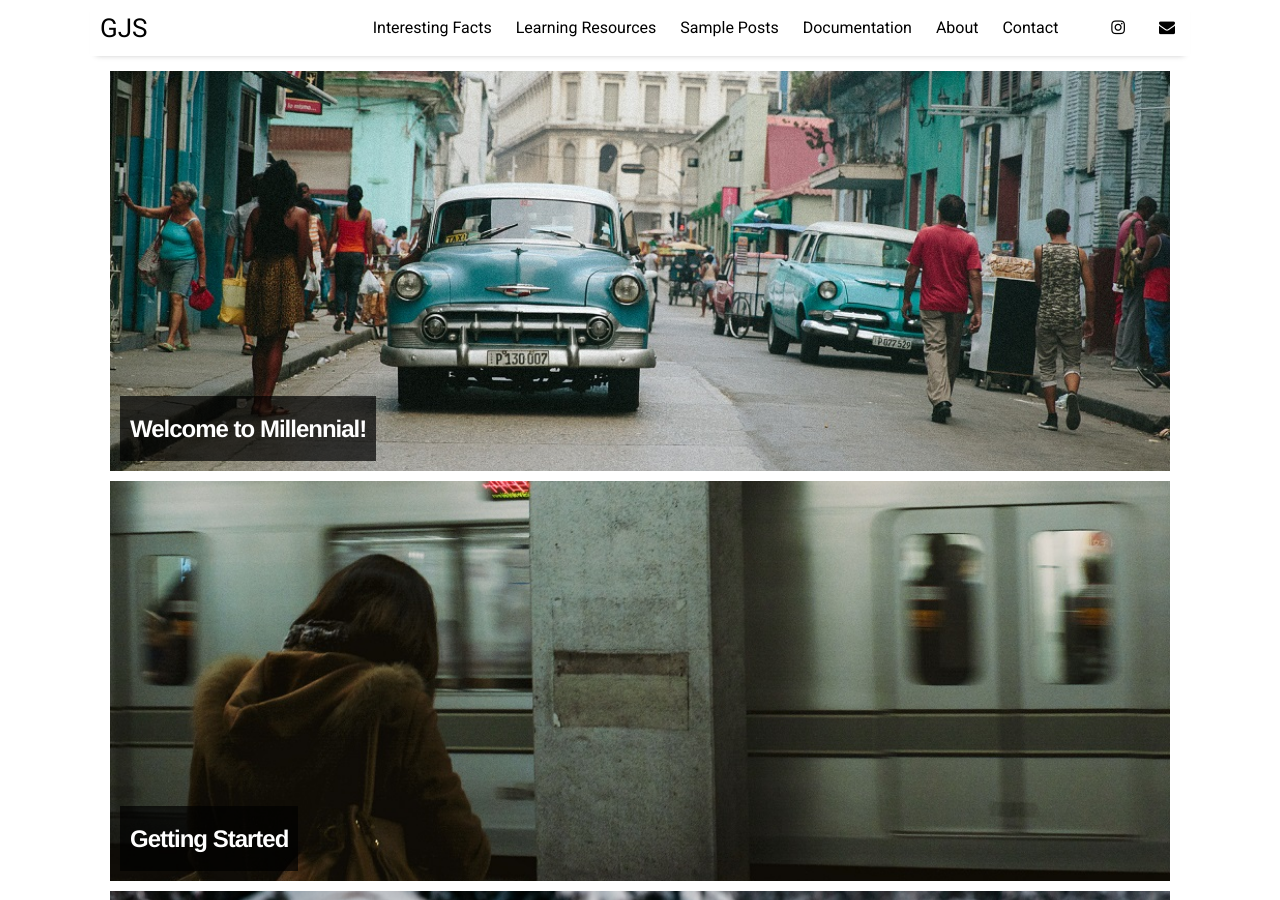
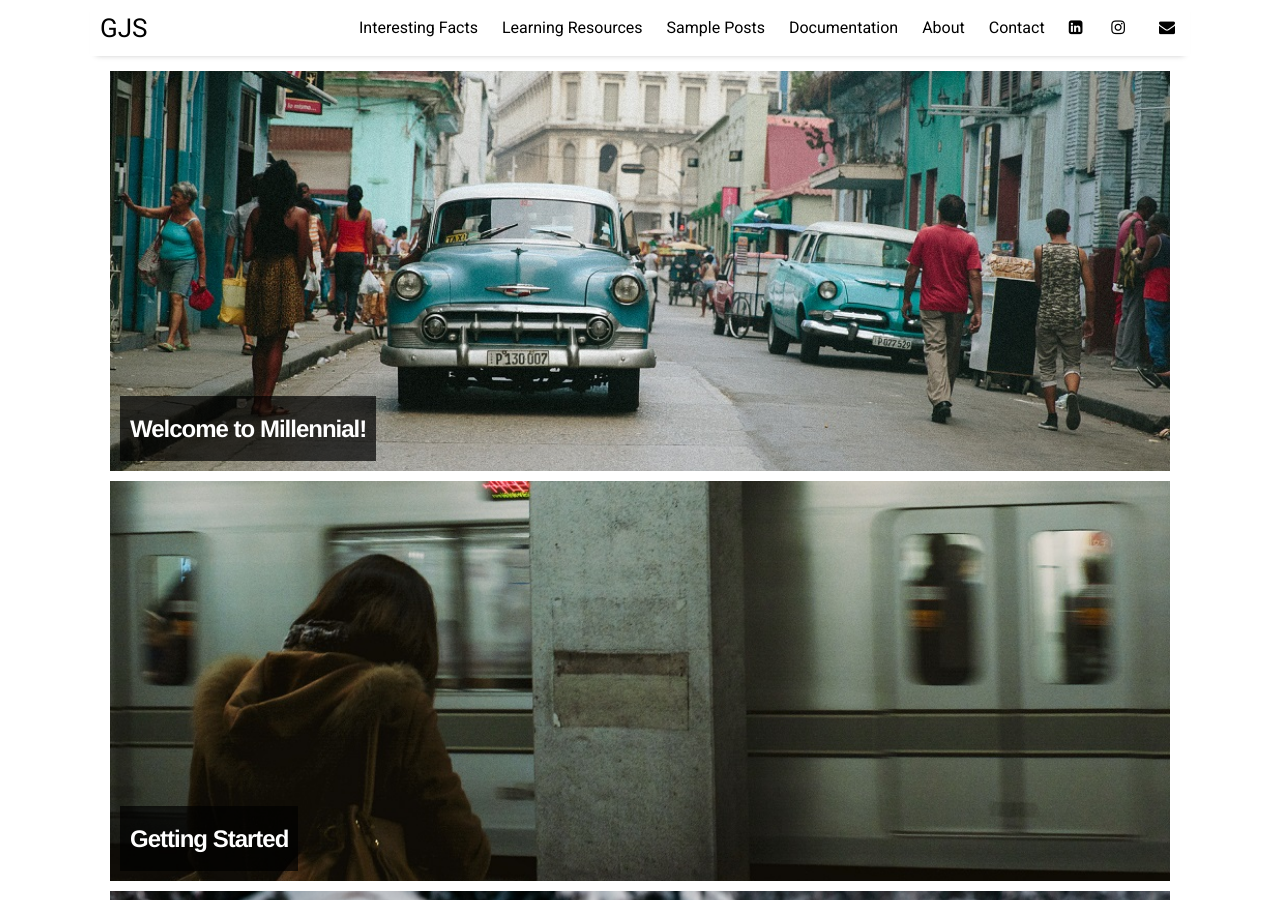
Before and after one commit to GJSayas/GJSayas.github.io, a Jekyll site: the page built from index.html, in a window 1280 px wide and 900 px high. Built offline with Jekyll 4.4.1, drawn with Linux system fonts in a browser that asks for light colours; nearby versions of some CDN libraries; the list of posts is cut into pages by our own code.

Commit message:
Update settings.yml

```diff
--- a/_data/settings.yml
+++ b/_data/settings.yml
@@ -16,10 +16,12 @@ menu:
 
 # Available social icons are powered by Font Awesome, so you can use any icon that they offer
 social:
-- {icon: 'fa-linkedin-square', link:    'https://www.linkedin.com/in/getsie-jinelle-sayas-de-la-rosa-a02a97242/'}
-# - {icon: 'facebook', link:   'https://www.facebook.com/paululele'}
+- {icon: 'linkedin-square', link:    'https://www.linkedin.com/in/getsie-jinelle-sayas-de-la-rosa-a02a97242/'}
 - {icon: 'instagram', link:  'https://www.instagram.com/_jinelle.odd/'}
 - {icon: 'envelope', link:   'mailto:gjsayas.03@ieee.org'}
+# - {icon: 'facebook', link:   'https://www.facebook.com/paululele'}
+#- {icon: 'instagram', link:  'https://www.instagram.com/_jinelle.odd/'}
+#- {icon: 'envelope', link:   'mailto:gjsayas.03@ieee.org'}
 # - {icon: 'rss-square', link: 'feed.xml'}
 # - {icon: 'rss-square', link: 'rss-feed.xml'}
 
```
